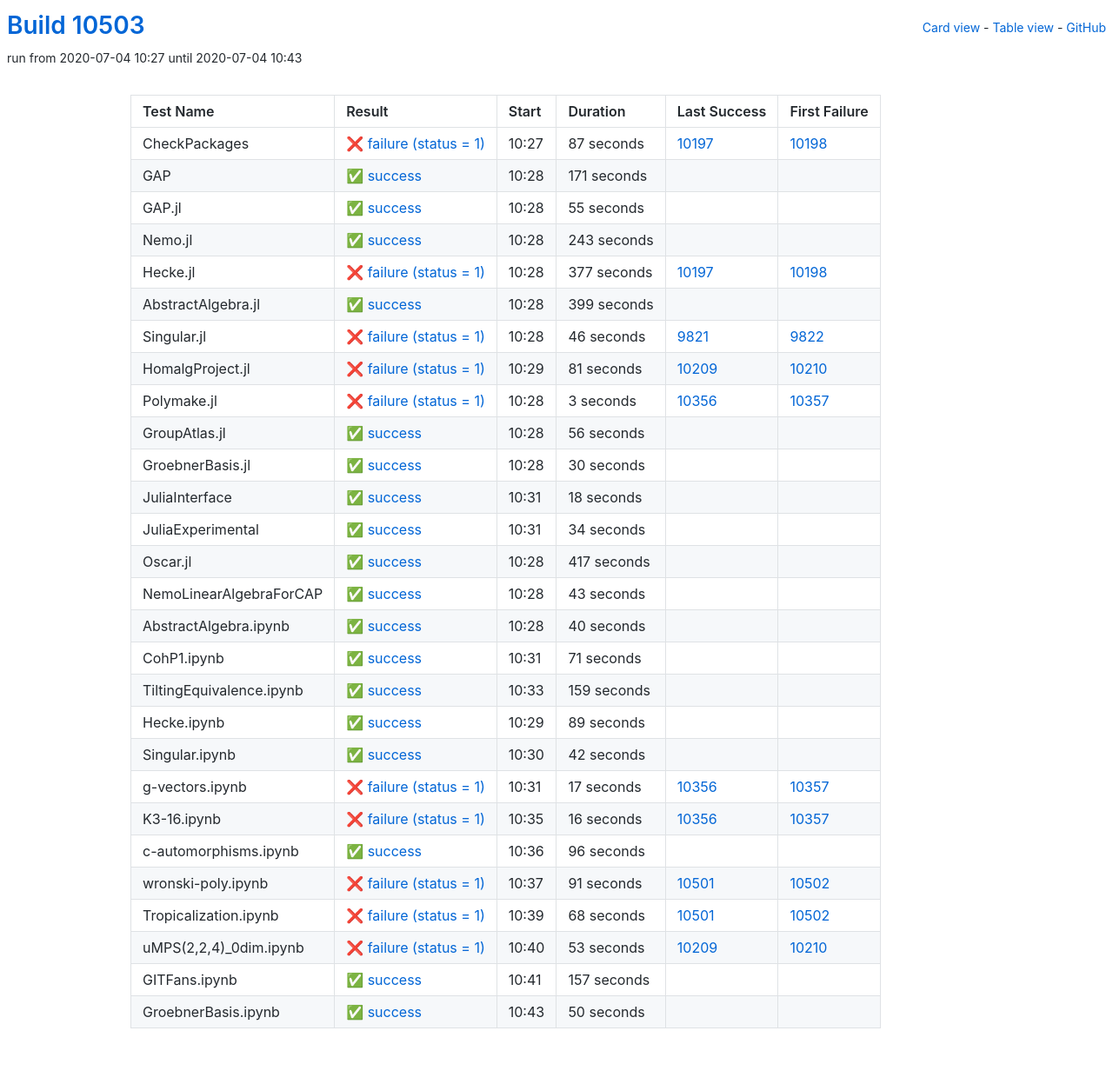
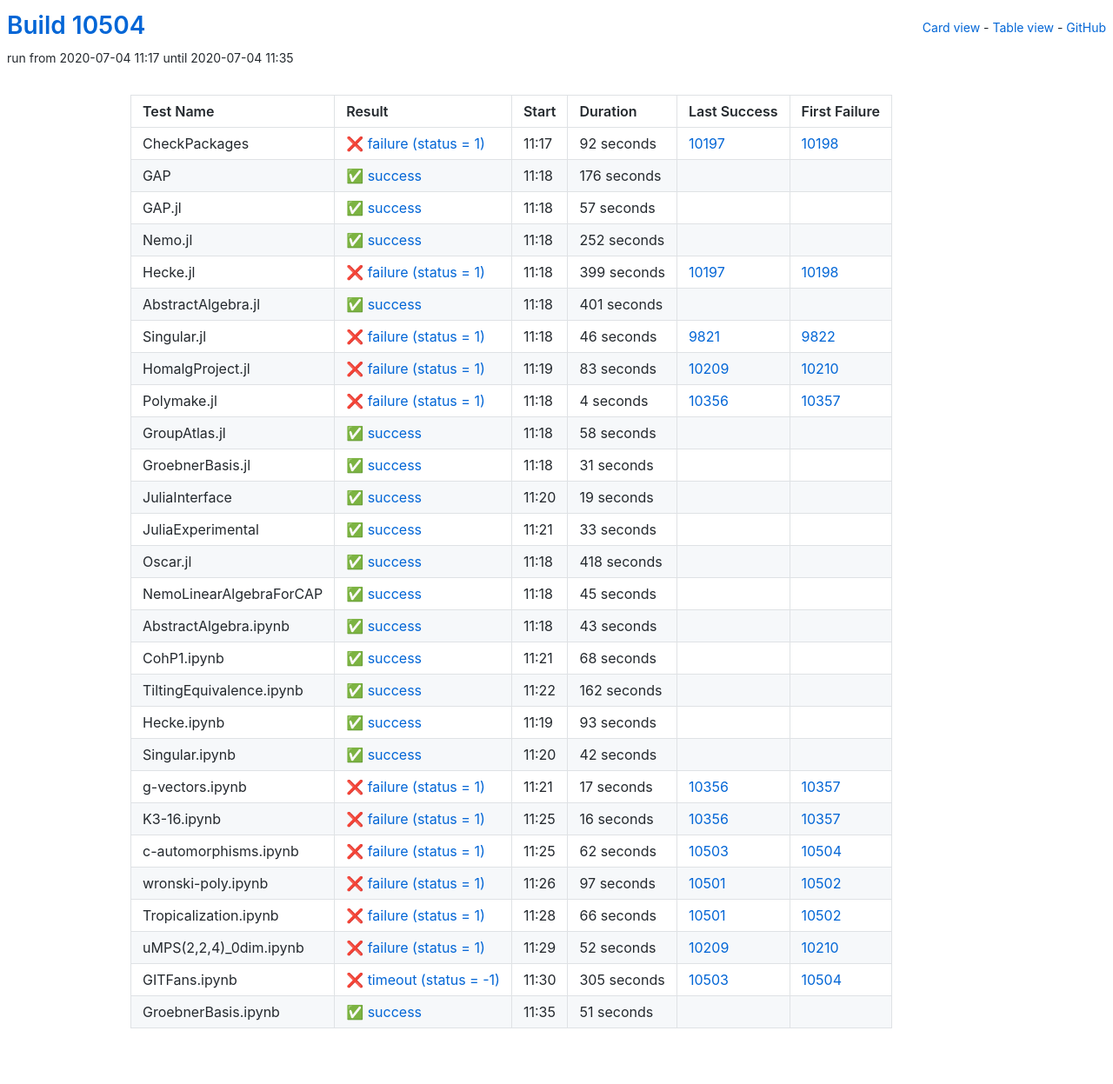
Before and after one commit to oscar-system/oscar-ci-status, a Jekyll site: the page built from table.html, in a window 1280 px wide. Shown: the whole page at 87% size. Built offline with Jekyll 4.4.1, drawn with Linux system fonts in a browser that asks for light colours.

Commit message:
Build #10504

```diff
--- a/_data/ci.yml
+++ b/_data/ci.yml
@@ -1,6 +1,6 @@
 ---
-build: 10503
-build_url: https://oscarci.mathematik.uni-kl.de/job/oscar/10503/
+build: 10504
+build_url: https://oscarci.mathematik.uni-kl.de/job/oscar/10504/
 job: oscar
 organization: oscar-system
 repo: oscar-ci-status
@@ -8,80 +8,80 @@
 tests:
 - name: CheckPackages
   id: checkpackages
-  log: https://oscarci.mathematik.uni-kl.de/job/oscar/10503/artifact/logs/build-10503/CheckPackages.log
-  start: 2020-07-04 10:27
+  log: https://oscarci.mathematik.uni-kl.de/job/oscar/10504/artifact/logs/build-10504/CheckPackages.log
+  start: 2020-07-04 11:17
   success: false
   exitcode: 1
   status: failure
-  duration: 87
+  duration: 92
   last_success: 10197
   last_success_url: https://oscarci.mathematik.uni-kl.de/job/oscar/10197/
   first_failure: 10198
   first_failure_url: https://oscarci.mathematik.uni-kl.de/job/oscar/10198/
 - name: GAP
   id: gap
-  log: https://oscarci.mathematik.uni-kl.de/job/oscar/10503/artifact/logs/build-10503/GAP.log
-  start: 2020-07-04 10:28
+  log: https://oscarci.mathematik.uni-kl.de/job/oscar/10504/artifact/logs/build-10504/GAP.log
+  start: 2020-07-04 11:18
   success: true
   exitcode: 0
   status: success
-  duration: 171
+  duration: 176
   last_success: false
   last_success_url:
   first_failure: false
   first_failure_url:
 - name: GAP.jl
   id: gap-jl
-  log: https://oscarci.mathematik.uni-kl.de/job/oscar/10503/artifact/logs/build-10503/GAP.jl.log
-  start: 2020-07-04 10:28
+  log: https://oscarci.mathematik.uni-kl.de/job/oscar/10504/artifact/logs/build-10504/GAP.jl.log
+  start: 2020-07-04 11:18
   success: true
   exitcode: 0
   status: success
-  duration: 55
+  duration: 57
   last_success: false
   last_success_url:
   first_failure: false
   first_failure_url:
 - name: Nemo.jl
   id: nemo-jl
-  log: https://oscarci.mathematik.uni-kl.de/job/oscar/10503/artifact/logs/build-10503/Nemo.jl.log
-  start: 2020-07-04 10:28
+  log: https://oscarci.mathematik.uni-kl.de/job/oscar/10504/artifact/logs/build-10504/Nemo.jl.log
+  start: 2020-07-04 11:18
   success: true
   exitcode: 0
   status: success
-  duration: 243
+  duration: 252
   last_success: false
   last_success_url:
   first_failure: false
   first_failure_url:
 - name: Hecke.jl
   id: hecke-jl
-  log: https://oscarci.mathematik.uni-kl.de/job/oscar/10503/artifact/logs/build-10503/Hecke.jl.log
-  start: 2020-07-04 10:28
+  log: https://oscarci.mathematik.uni-kl.de/job/oscar/10504/artifact/logs/build-10504/Hecke.jl.log
+  start: 2020-07-04 11:18
   success: false
   exitcode: 1
   status: failure
-  duration: 377
+  duration: 399
   last_success: 10197
   last_success_url: https://oscarci.mathematik.uni-kl.de/job/oscar/10197/
   first_failure: 10198
   first_failure_url: https://oscarci.mathematik.uni-kl.de/job/oscar/10198/
 - name: AbstractAlgebra.jl
   id: abstractalgebra-jl
-  log: https://oscarci.mathematik.uni-kl.de/job/oscar/10503/artifact/logs/build-10503/AbstractAlgebra.jl.log
-  start: 2020-07-04 10:28
+  log: https://oscarci.mathematik.uni-kl.de/job/oscar/10504/artifact/logs/build-10504/AbstractAlgebra.jl.log
+  start: 2020-07-04 11:18
   success: true
   exitcode: 0
   status: success
-  duration: 399
+  duration: 401
   last_success: false
   last_success_url:
   first_failure: false
   first_failure_url:
 - name: Singular.jl
   id: singular-jl
-  log: https://oscarci.mathematik.uni-kl.de/job/oscar/10503/artifact/logs/build-10503/Singular.jl.log
-  start: 2020-07-04 10:28
+  log: https://oscarci.mathematik.uni-kl.de/job/oscar/10504/artifact/logs/build-10504/Singular.jl.log
+  start: 2020-07-04 11:18
   success: false
   exitcode: 1
   status: failure
@@ -92,92 +92,104 @@
   first_failure_url: https://oscarci.mathematik.uni-kl.de/job/oscar/9822/
 - name: HomalgProject.jl
   id: homalgproject-jl
-  log: https://oscarci.mathematik.uni-kl.de/job/oscar/10503/artifact/logs/build-10503/HomalgProject.jl.log
-  start: 2020-07-04 10:29
+  log: https://oscarci.mathematik.uni-kl.de/job/oscar/10504/artifact/logs/build-10504/HomalgProject.jl.log
+  start: 2020-07-04 11:19
   success: false
   exitcode: 1
   status: failure
-  duration: 81
+  duration: 83
   last_success: 10209
   last_success_url: https://oscarci.mathematik.uni-kl.de/job/oscar/10209/
   first_failure: 10210
   first_failure_url: https://oscarci.mathematik.uni-kl.de/job/oscar/10210/
 - name: Polymake.jl
   id: polymake-jl
-  log: https://oscarci.mathematik.uni-kl.de/job/oscar/10503/artifact/logs/build-10503/Polymake.jl.log
-  start: 2020-07-04 10:28
+  log: https://oscarci.mathematik.uni-kl.de/job/oscar/10504/artifact/logs/build-10504/Polymake.jl.log
+  start: 2020-07-04 11:18
   success: false
   exitcode: 1
   status: failure
-  duration: 3
+  duration: 4
   last_success: 10356
   last_success_url: https://oscarci.mathematik.uni-kl.de/job/oscar/10356/
   first_failure: 10357
   first_failure_url: https://oscarci.mathematik.uni-kl.de/job/oscar/10357/
 - name: GroupAtlas.jl
   id: groupatlas-jl
-  log: https://oscarci.mathematik.uni-kl.de/job/oscar/10503/artifact/logs/build-10503/GroupAtlas.jl.log
-  start: 2020-07-04 10:28
+  log: https://oscarci.mathematik.uni-kl.de/job/oscar/10504/artifact/logs/build-10504/GroupAtlas.jl.log
+  start: 2020-07-04 11:18
   success: true
   exitcode: 0
   status: success
-  duration: 56
+  duration: 58
   last_success: false
   last_success_url:
   first_failure: false
   first_failure_url:
 - name: GroebnerBasis.jl
   id: groebnerbasis-jl
-  log: https://oscarci.mathematik.uni-kl.de/job/oscar/10503/artifact/logs/build-10503/GroebnerBasis.jl.log
-  start: 2020-07-04 10:28
+  log: https://oscarci.mathematik.uni-kl.de/job/oscar/10504/artifact/logs/build-10504/GroebnerBasis.jl.log
+  start: 2020-07-04 11:18
   success: true
   exitcode: 0
   status: success
-  duration: 30
+  duration: 31
   last_success: false
   last_success_url:
   first_failure: false
   first_failure_url:
 - name: JuliaInterface
   id: juliainterface
-  log: https://oscarci.mathematik.uni-kl.de/job/oscar/10503/artifact/logs/build-10503/JuliaInterface.log
-  start: 2020-07-04 10:31
+  log: https://oscarci.mathematik.uni-kl.de/job/oscar/10504/artifact/logs/build-10504/JuliaInterface.log
+  start: 2020-07-04 11:20
   success: true
   exitcode: 0
   status: success
-  duration: 18
+  duration: 19
   last_success: false
   last_success_url:
   first_failure: false
   first_failure_url:
 - name: JuliaExperimental
   id: juliaexperimental
-  log: https://oscarci.mathematik.uni-kl.de/job/oscar/10503/artifact/logs/build-10503/JuliaExperimental.log
-  start: 2020-07-04 10:31
+  log: https://oscarci.mathematik.uni-kl.de/job/oscar/10504/artifact/logs/build-10504/JuliaExperimental.log
+  start: 2020-07-04 11:21
   success: true
   exitcode: 0
   status: success
-  duration: 34
+  duration: 33
   last_success: false
   last_success_url:
   first_failure: false
   first_failure_url:
 - name: Oscar.jl
   id: oscar-jl
-  log: https://oscarci.mathematik.uni-kl.de/job/oscar/10503/artifact/logs/build-10503/Oscar.jl.log
-  start: 2020-07-04 10:28
+  log: https://oscarci.mathematik.uni-kl.de/job/oscar/10504/artifact/logs/build-10504/Oscar.jl.log
+  start: 2020-07-04 11:18
   success: true
   exitcode: 0
   status: success
-  duration: 417
+  duration: 418
   last_success: false
   last_success_url:
   first_failure: false
   first_failure_url:
 - name: NemoLinearAlgebraForCAP
   id: nemolinearalgebraforcap
-  log: https://oscarci.mathematik.uni-kl.de/job/oscar/10503/artifact/logs/build-10503/NemoLinearAlgebraForCAP.log
-  start: 2020-07-04 10:28
+  log: https://oscarci.mathematik.uni-kl.de/job/oscar/10504/artifact/logs/build-10504/NemoLinearAlgebraForCAP.log
+  start: 2020-07-04 11:18
+  success: true
+  exitcode: 0
+  status: success
+  duration: 45
+  last_success: false
+  last_success_url:
+  first_failure: false
+  first_failure_url:
+- name: AbstractAlgebra.ipynb
+  id: abstractalgebra-ipynb
+  log: https://oscarci.mathematik.uni-kl.de/job/oscar/10504/artifact/logs/build-10504/AbstractAlgebra.ipynb.log
+  start: 2020-07-04 11:18
   success: true
   exitcode: 0
   status: success
@@ -186,58 +198,46 @@
   last_success_url:
   first_failure: false
   first_failure_url:
-- name: AbstractAlgebra.ipynb
-  id: abstractalgebra-ipynb
-  log: https://oscarci.mathematik.uni-kl.de/job/oscar/10503/artifact/logs/build-10503/AbstractAlgebra.ipynb.log
-  start: 2020-07-04 10:28
+- name: CohP1.ipynb
+  id: cohp1-ipynb
+  log: https://oscarci.mathematik.uni-kl.de/job/oscar/10504/artifact/logs/build-10504/CohP1.ipynb.log
+  start: 2020-07-04 11:21
   success: true
   exitcode: 0
   status: success
-  duration: 40
-  last_success: false
-  last_success_url:
-  first_failure: false
-  first_failure_url:
-- name: CohP1.ipynb
-  id: cohp1-ipynb
-  log: https://oscarci.mathematik.uni-kl.de/job/oscar/10503/artifact/logs/build-10503/CohP1.ipynb.log
-  start: 2020-07-04 10:31
-  success: true
-  exitcode: 0
-  status: success
-  duration: 71
+  duration: 68
   last_success: false
   last_success_url:
   first_failure: false
   first_failure_url:
 - name: TiltingEquivalence.ipynb
   id: tiltingequivalence-ipynb
-  log: https://oscarci.mathematik.uni-kl.de/job/oscar/10503/artifact/logs/build-10503/TiltingEquivalence.ipynb.log
-  start: 2020-07-04 10:33
+  log: https://oscarci.mathematik.uni-kl.de/job/oscar/10504/artifact/logs/build-10504/TiltingEquivalence.ipynb.log
+  start: 2020-07-04 11:22
   success: true
   exitcode: 0
   status: success
-  duration: 159
+  duration: 162
   last_success: false
   last_success_url:
   first_failure: false
   first_failure_url:
 - name: Hecke.ipynb
   id: hecke-ipynb
-  log: https://oscarci.mathematik.uni-kl.de/job/oscar/10503/artifact/logs/build-10503/Hecke.ipynb.log
-  start: 2020-07-04 10:29
+  log: https://oscarci.mathematik.uni-kl.de/job/oscar/10504/artifact/logs/build-10504/Hecke.ipynb.log
+  start: 2020-07-04 11:19
   success: true
   exitcode: 0
   status: success
-  duration: 89
+  duration: 93
   last_success: false
   last_success_url:
   first_failure: false
   first_failure_url:
 - name: Singular.ipynb
   id: singular-ipynb
-  log: https://oscarci.mathematik.uni-kl.de/job/oscar/10503/artifact/logs/build-10503/Singular.ipynb.log
-  start: 2020-07-04 10:30
+  log: https://oscarci.mathematik.uni-kl.de/job/oscar/10504/artifact/logs/build-10504/Singular.ipynb.log
+  start: 2020-07-04 11:20
   success: true
   exitcode: 0
   status: success
@@ -248,8 +248,8 @@
   first_failure_url:
 - name: g-vectors.ipynb
   id: g-vectors-ipynb
-  log: https://oscarci.mathematik.uni-kl.de/job/oscar/10503/artifact/logs/build-10503/g-vectors.ipynb.log
-  start: 2020-07-04 10:31
+  log: https://oscarci.mathematik.uni-kl.de/job/oscar/10504/artifact/logs/build-10504/g-vectors.ipynb.log
+  start: 2020-07-04 11:21
   success: false
   exitcode: 1
   status: failure
@@ -260,8 +260,8 @@
   first_failure_url: https://oscarci.mathematik.uni-kl.de/job/oscar/10357/
 - name: K3-16.ipynb
   id: k3-16-ipynb
-  log: https://oscarci.mathematik.uni-kl.de/job/oscar/10503/artifact/logs/build-10503/K3-16.ipynb.log
-  start: 2020-07-04 10:35
+  log: https://oscarci.mathematik.uni-kl.de/job/oscar/10504/artifact/logs/build-10504/K3-16.ipynb.log
+  start: 2020-07-04 11:25
   success: false
   exitcode: 1
   status: failure
@@ -272,73 +272,73 @@
   first_failure_url: https://oscarci.mathematik.uni-kl.de/job/oscar/10357/
 - name: c-automorphisms.ipynb
   id: c-automorphisms-ipynb
-  log: https://oscarci.mathematik.uni-kl.de/job/oscar/10503/artifact/logs/build-10503/c-automorphisms.ipynb.log
-  start: 2020-07-04 10:36
-  success: true
-  exitcode: 0
-  status: success
-  duration: 96
-  last_success: false
-  last_success_url:
-  first_failure: false
-  first_failure_url:
-- name: wronski-poly.ipynb
-  id: wronski-poly-ipynb
-  log: https://oscarci.mathematik.uni-kl.de/job/oscar/10503/artifact/logs/build-10503/wronski-poly.ipynb.log
-  start: 2020-07-04 10:37
+  log: https://oscarci.mathematik.uni-kl.de/job/oscar/10504/artifact/logs/build-10504/c-automorphisms.ipynb.log
+  start: 2020-07-04 11:25
   success: false
   exitcode: 1
   status: failure
-  duration: 91
+  duration: 62
+  last_success: 10503
+  last_success_url: https://oscarci.mathematik.uni-kl.de/job/oscar/10503/
+  first_failure: 10504
+  first_failure_url: https://oscarci.mathematik.uni-kl.de/job/oscar/10504/
+- name: wronski-poly.ipynb
+  id: wronski-poly-ipynb
+  log: https://oscarci.mathematik.uni-kl.de/job/oscar/10504/artifact/logs/build-10504/wronski-poly.ipynb.log
+  start: 2020-07-04 11:26
+  success: false
+  exitcode: 1
+  status: failure
+  duration: 97
   last_success: 10501
   last_success_url: https://oscarci.mathematik.uni-kl.de/job/oscar/10501/
   first_failure: 10502
   first_failure_url: https://oscarci.mathematik.uni-kl.de/job/oscar/10502/
 - name: Tropicalization.ipynb
   id: tropicalization-ipynb
-  log: https://oscarci.mathematik.uni-kl.de/job/oscar/10503/artifact/logs/build-10503/Tropicalization.ipynb.log
-  start: 2020-07-04 10:39
+  log: https://oscarci.mathematik.uni-kl.de/job/oscar/10504/artifact/logs/build-10504/Tropicalization.ipynb.log
+  start: 2020-07-04 11:28
   success: false
   exitcode: 1
   status: failure
-  duration: 68
+  duration: 66
   last_success: 10501
   last_success_url: https://oscarci.mathematik.uni-kl.de/job/oscar/10501/
   first_failure: 10502
   first_failure_url: https://oscarci.mathematik.uni-kl.de/job/oscar/10502/
 - name: uMPS(2,2,4)_0dim.ipynb
   id: umps-2-2-4-0dim-ipynb
-  log: https://oscarci.mathematik.uni-kl.de/job/oscar/10503/artifact/logs/build-10503/uMPS-2-2-4-_0dim.ipynb.log
-  start: 2020-07-04 10:40
+  log: https://oscarci.mathematik.uni-kl.de/job/oscar/10504/artifact/logs/build-10504/uMPS-2-2-4-_0dim.ipynb.log
+  start: 2020-07-04 11:29
   success: false
   exitcode: 1
   status: failure
-  duration: 53
+  duration: 52
   last_success: 10209
   last_success_url: https://oscarci.mathematik.uni-kl.de/job/oscar/10209/
   first_failure: 10210
   first_failure_url: https://oscarci.mathematik.uni-kl.de/job/oscar/10210/
 - name: GITFans.ipynb
   id: gitfans-ipynb
-  log: https://oscarci.mathematik.uni-kl.de/job/oscar/10503/artifact/logs/build-10503/GITFans.ipynb.log
-  start: 2020-07-04 10:41
+  log: https://oscarci.mathematik.uni-kl.de/job/oscar/10504/artifact/logs/build-10504/GITFans.ipynb.log
+  start: 2020-07-04 11:30
+  success: false
+  exitcode: -1
+  status: timeout
+  duration: 305
+  last_success: 10503
+  last_success_url: https://oscarci.mathematik.uni-kl.de/job/oscar/10503/
+  first_failure: 10504
+  first_failure_url: https://oscarci.mathematik.uni-kl.de/job/oscar/10504/
+- name: GroebnerBasis.ipynb
+  id: groebnerbasis-ipynb
+  log: https://oscarci.mathematik.uni-kl.de/job/oscar/10504/artifact/logs/build-10504/GroebnerBasis.ipynb.log
+  start: 2020-07-04 11:35
   success: true
   exitcode: 0
   status: success
-  duration: 157
+  duration: 51
   last_success: false
   last_success_url:
   first_failure: false
   first_failure_url:
-- name: GroebnerBasis.ipynb
-  id: groebnerbasis-ipynb
-  log: https://oscarci.mathematik.uni-kl.de/job/oscar/10503/artifact/logs/build-10503/GroebnerBasis.ipynb.log
-  start: 2020-07-04 10:43
-  success: true
-  exitcode: 0
-  status: success
-  duration: 50
-  last_success: false
-  last_success_url:
-  first_failure: false
-  first_failure_url:
```
Also changed, not shown: README.md.
